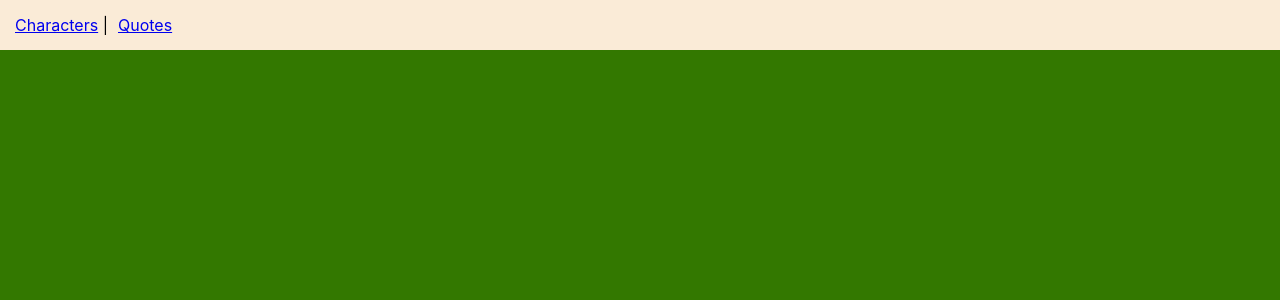
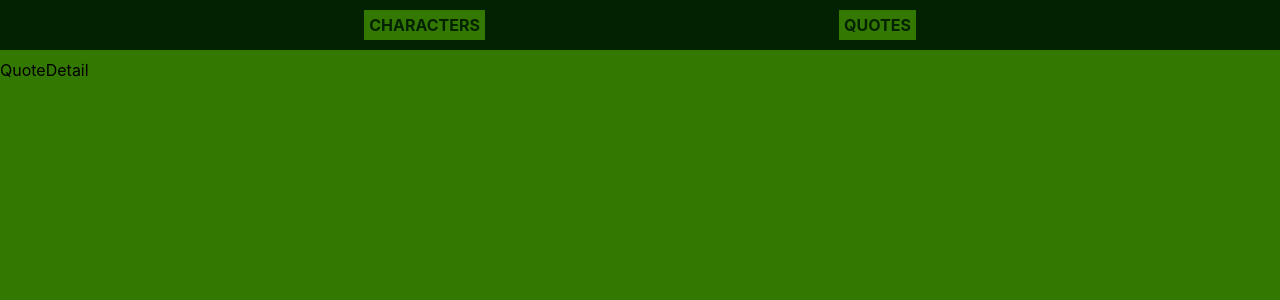
Before and after one commit to fairsky0201/YuriCP, a React (Create React App) app: page /quotes/1 in a window 1280 px wide. Before the commit this address had no page. Shown: the top 300 px of the page. Built offline with nearby package versions, Linux system fonts and the light colour scheme.

Commit message:
Quotes Detail Route added

```diff
--- a/src/App.css
+++ b/src/App.css
@@ -7,14 +7,23 @@ h3{
 
 /*navbar*/
 nav{
-    background-color: antiquewhite;
+    background-color: #032202;
 }
 nav ul{
     margin: 0 0 10px 0;
     display: flex;
+    justify-content: space-evenly;
+    align-items: center;
     padding: 10px;
     list-style-type: none;
 }
 nav ul li{
+    background-color: #337800;
     padding: 5px;
 }
+a{
+    color: #032202;
+    font-weight: bold;
+    text-transform: uppercase;
+    text-decoration: none;
+}
--- a/src/App.js
+++ b/src/App.js
@@ -4,7 +4,7 @@ import {BrowserRouter, Routes, Route, Link} from "react-router-dom"
 import Home from './pages/Home';
 import Detail from './pages/Detail';
 import Quotes from './pages/Quotes';
-
+import QuoteDetail from './pages/QuoteDetail';
 
 function App() {
   return (
@@ -12,7 +12,7 @@ function App() {
           <nav>
             <ul>
               <li>
-                <Link to="/">Characters</Link> |{" "}
+                <Link to="/">Characters</Link>
               </li>
               <li>
                 <Link to="/quotes">Quotes</Link>
@@ -20,9 +20,10 @@ function App() {
             </ul>
           </nav>
         <Routes>
-          <Route path="/" element={<Home/>} />
+          <Route path="/*" element={<Home/>} />
           <Route path="/char/:char_id" element={<Detail/>} />
-          <Route path="/quotes" element={<Quotes/>} />
+          <Route path="/quotes/*" element={<Quotes/>} />
+          <Route path="/quotes/:quote_id" element={<QuoteDetail/>} />
         </Routes>
       </BrowserRouter>
   );
--- /dev/null
+++ b/src/pages/QuoteDetail/index.js
@@ -0,0 +1,24 @@
+import React from 'react'
+
+import {useParams} from 'react-router-dom'
+import {useSelector} from 'react-redux'
+
+function QuoteDetail() {
+    const { quote_id } = useParams()
+    console.log(quote_id);
+
+    //const items = useSelector(quotesSelector)
+    //const quote = items.find((item) => item.quote_id === Number(quote_id))
+    const quote = useSelector((state) => state.quotes.items.find(item => item.quote_id === Number(quote_id)))
+
+    return (
+        <div>
+            QuoteDetail
+            <pre>
+                {JSON.stringify(quote, null, 2)}
+            </pre>
+        </div>
+    )
+}
+
+export default QuoteDetail
--- a/src/pages/Quotes/Item.js
+++ b/src/pages/Quotes/Item.js
@@ -1,10 +1,12 @@
 import React from 'react'
 import './style.css'
+
+import {Link} from "react-router-dom"
 function Item({item}) {
     return (
-        <div className='quote_item'>
+        <Link to={`/quotes/${item.quote_id}`} className='quote_item'>
             <q>{item.quote}</q> <strong> - {item.author.toUpperCase()}</strong>
-        </div>
+        </Link>
     )
 }
 
--- a/src/pages/Quotes/index.js
+++ b/src/pages/Quotes/index.js
@@ -17,7 +17,6 @@ function Quotes() {
             dispatch(fetchAllQuotes())
         }
     }, [])
-
     if (error) {
         return <Error message={error} />
     }
--- a/src/pages/Quotes/style.css
+++ b/src/pages/Quotes/style.css
@@ -1,11 +1,20 @@
 .quote_item{
     padding: 10px;
+    display: block;
+    text-decoration: none;
     font-size: 18px;
     background-color: #032202;
+    border: 5px solid #032202;
     color: #337800;
     font-weight: bold;
     margin: 10px 5px;
+    transition: ease .7s;
 }
+.quote_item:hover{
+    color: #032202;
+    background-color: #337800;
+}
+
 .quotes_info{
     text-align: center;
 }
```
